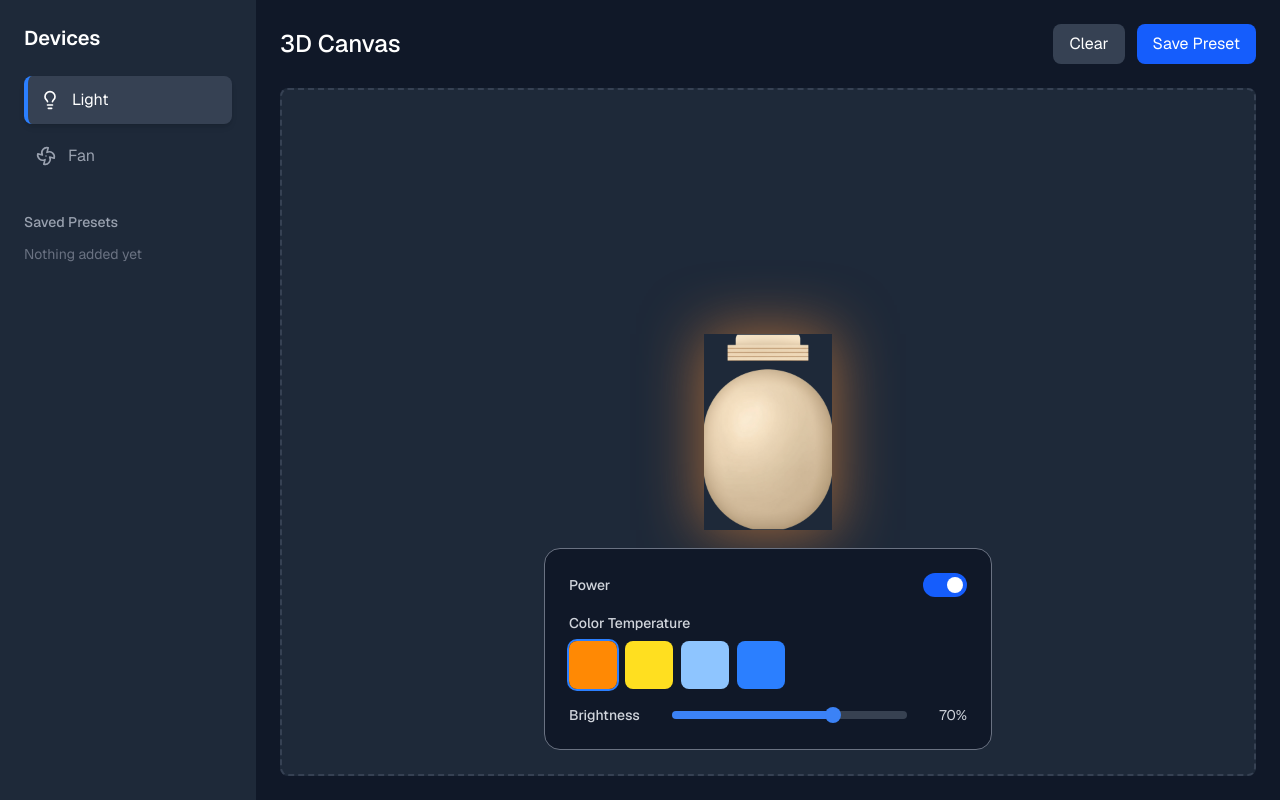
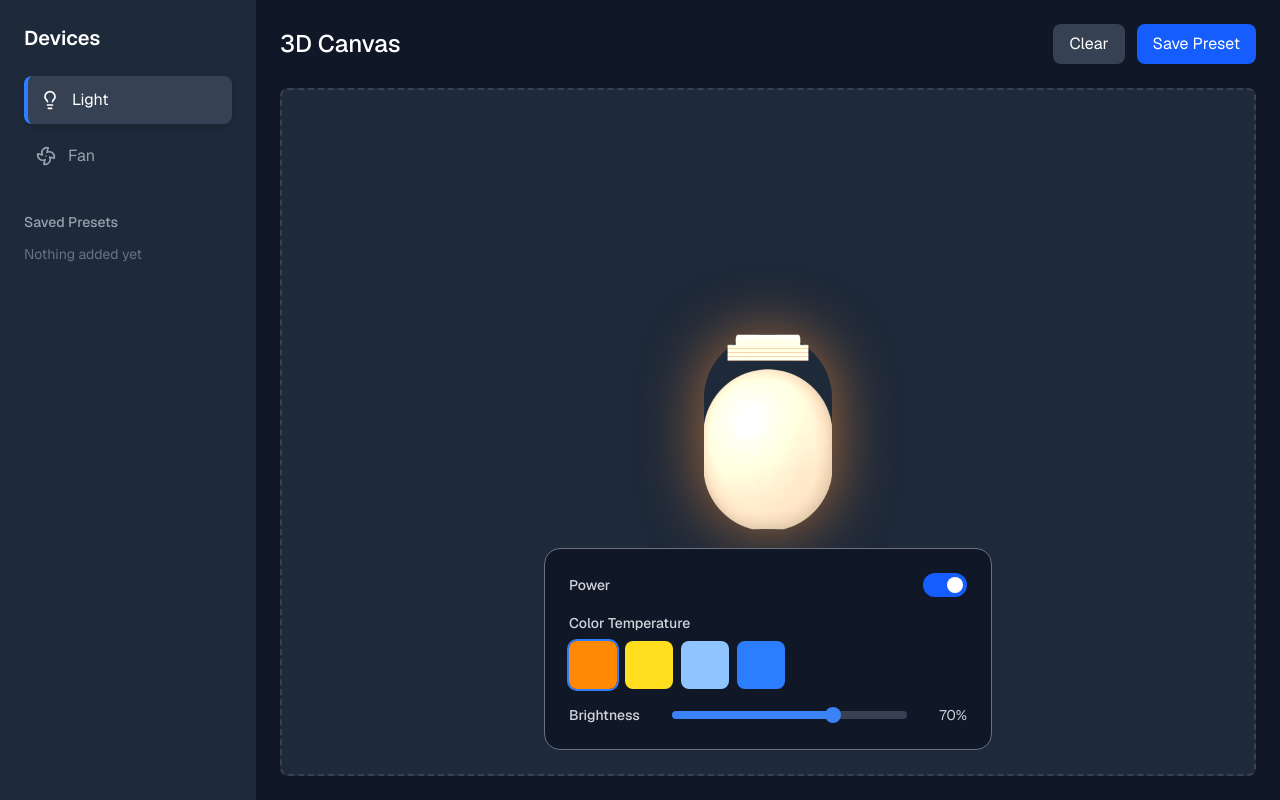
Before and after one commit to aktaruzzamanjoti97/sandbox-ollyo, a Next.js app: page / in a window 1280 px wide. Built offline with nearby package versions, Linux system fonts and the light colour scheme.

Commit message:
feat: enhance light display with rounded shadow and improved brightness filter

```diff
--- a/app/page.tsx
+++ b/app/page.tsx
@@ -353,12 +353,21 @@ export default function Home() {
 
 								<div className='relative w-64 h-49 flex items-center justify-center'>
 									{lightPowerOn ? (
-										<div style={getLightShadow()}>
+										<div style={getLightShadow()} className='rounded-full'>
 											<Image
 												src='/lightTo.png'
 												alt='light to'
 												width={128}
 												height={196}
+												className='bg-transparent'
+												style={{
+													filter: `brightness(1.2) contrast(1.1) ${
+														brightness > 50
+															? ''
+															: 'brightness(0.8)'
+													}`,
+													mixBlendMode: 'screen',
+												}}
 											/>
 										</div>
 									) : (
```
